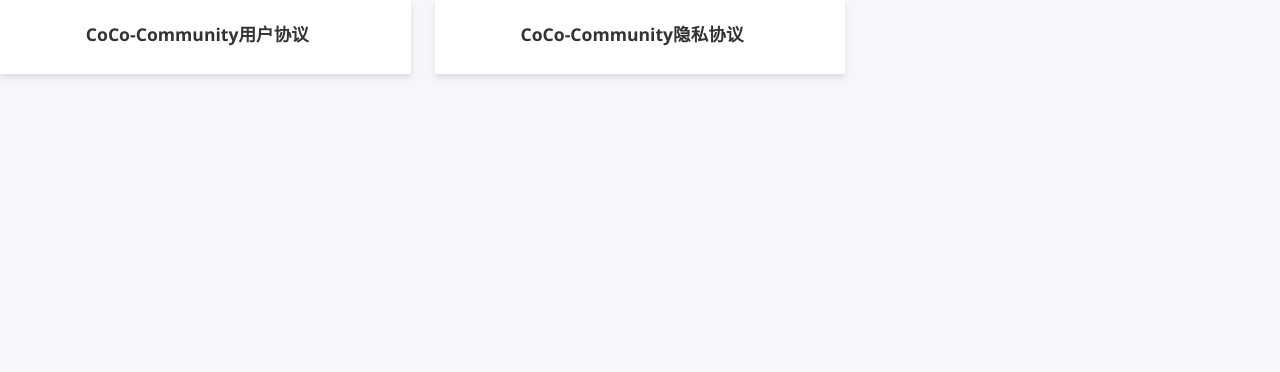
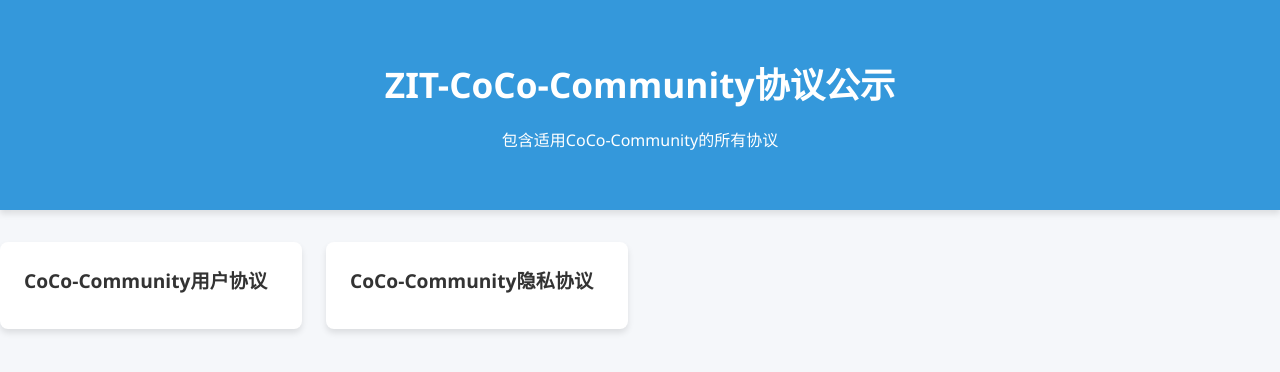
Before and after one commit to zitzhen/CoCo-Community-Control, a Vue app: page /agreement in a window 1280 px wide. Shown: the top 372 px of the page. Built offline with nearby package versions, Linux system fonts and the light colour scheme.

Commit message:
优化协议公示页面

```diff
--- a/src/views/agreement/index.vue
+++ b/src/views/agreement/index.vue
@@ -1,4 +1,11 @@
 <template>
+    <header>
+      <div class="container">
+        <h1>ZIT-CoCo-Community协议公示</h1>
+        <p>包含适用CoCo-Community的所有协议</p>
+      </div>
+    </header>
+
     <div class="file-list">
         <div class="file-card doc">
             <div class="file-content">
@@ -12,181 +19,3 @@
             </div>
         </div>
 </template>
-
-<style scoped>
-    :root {
-    --primary-color: #4361ee;
-    --secondary-color: #3a0ca3;
-    --text-color: #2b2d42;
-    --light-text: #6c757d;
-    --card-color: #ffffff;
-    --background: #f8f9fa;
-    --shadow: 0 4px 12px rgba(0, 0, 0, 0.08);
-    --hover-shadow: 0 8px 24px rgba(0, 0, 0, 0.12);
-    --border-radius: 12px;
-}
-
-* {
-    margin: 0;
-    padding: 0;
-    box-sizing: border-box;
-    font-family: 'Segoe UI', Tahoma, Geneva, Verdana, sans-serif;
-}
-
-body {
-    background-color: var(--background);
-    padding: 2rem;
-    min-height: 100vh;
-    display: flex;
-    flex-direction: column;
-    align-items: center;
-}
-
-.container {
-    max-width: 1200px;
-    width: 100%;
-}
-
-h1 {
-    color: var(--text-color);
-    margin-bottom: 2rem;
-    text-align: center;
-    font-weight: 700;
-}
-
-.file-list {
-    display: grid;
-    grid-template-columns: repeat(auto-fill, minmax(350px, 1fr));
-    gap: 1.5rem;
-}
-
-.file-card {
-    background-color: var(--card-color);
-    border-radius: var(--border-radius);
-    padding: 1.25rem;
-    box-shadow: var(--shadow);
-    transition: all 0.3s ease;
-    display: flex;
-    align-items: center;
-    position: relative;
-    overflow: hidden;
-}
-
-.file-card:hover {
-    transform: translateY(-5px);
-    box-shadow: var(--hover-shadow);
-}
-
-.file-card::before {
-    content: '';
-    position: absolute;
-    top: 0;
-    left: 0;
-    width: 5px;
-    height: 100%;
-    background: linear-gradient(to bottom, var(--primary-color), var(--secondary-color));
-    opacity: 0;
-    transition: opacity 0.3s ease;
-}
-
-.file-card:hover::before {
-    opacity: 1;
-}
-
-.file-icon {
-    width: 60px;
-    height: 60px;
-    border-radius: 12px;
-    background: linear-gradient(135deg, #e6f7ff 0%, #edf2ff 100%);
-    display: flex;
-    align-items: center;
-    justify-content: center;
-    margin-right: 1rem;
-    flex-shrink: 0;
-}
-
-.file-icon i {
-    font-size: 1.75rem;
-    color: var(--primary-color);
-}
-
-.file-content {
-    flex-grow: 1;
-    min-width: 0;
-    padding-right: 1rem;
-}
-
-.file-name {
-    font-weight: 600;
-    font-size: 1.1rem;
-    color: var(--text-color);
-    margin-bottom: 0.35rem;
-    white-space: nowrap;
-    overflow: hidden;
-    text-overflow: ellipsis;
-}
-
-.file-author {
-    font-size: 0.9rem;
-    color: var(--light-text);
-    display: flex;
-    align-items: center;
-}
-
-.file-author i {
-    margin-right: 0.4rem;
-    font-size: 0.8rem;
-}
-
-.download-btn {
-    background: linear-gradient(135deg, var(--primary-color), var(--secondary-color));
-    color: white;
-    border: none;
-    border-radius: 8px;
-    padding: 0.6rem 1.1rem;
-    font-size: 0.9rem;
-    font-weight: 500;
-    cursor: pointer;
-    display: flex;
-    align-items: center;
-    transition: all 0.2s ease;
-    text-decoration: none;
-    flex-shrink: 0;
-    box-shadow: 0 4px 6px rgba(67, 97, 238, 0.15);
-}
-
-.download-btn:hover {
-    transform: translateY(-2px);
-    box-shadow: 0 6px 12px rgba(67, 97, 238, 0.2);
-}
-
-.download-btn i {
-    margin-right: 0.5rem;
-    font-size: 0.9rem;
-}
-
-/* 响应式设计 */
-@media (max-width: 768px) {
-    .file-list {
-        grid-template-columns: 1fr;
-    }
-
-    .file-card {
-        padding: 1rem;
-    }
-
-    .download-btn {
-        padding: 0.5rem 0.9rem;
-        font-size: 0.85rem;
-    }
-
-    .file-icon {
-        width: 50px;
-        height: 50px;
-    }
-
-    .file-icon i {
-        font-size: 1.5rem;
-    }
-}
-</style>
```
